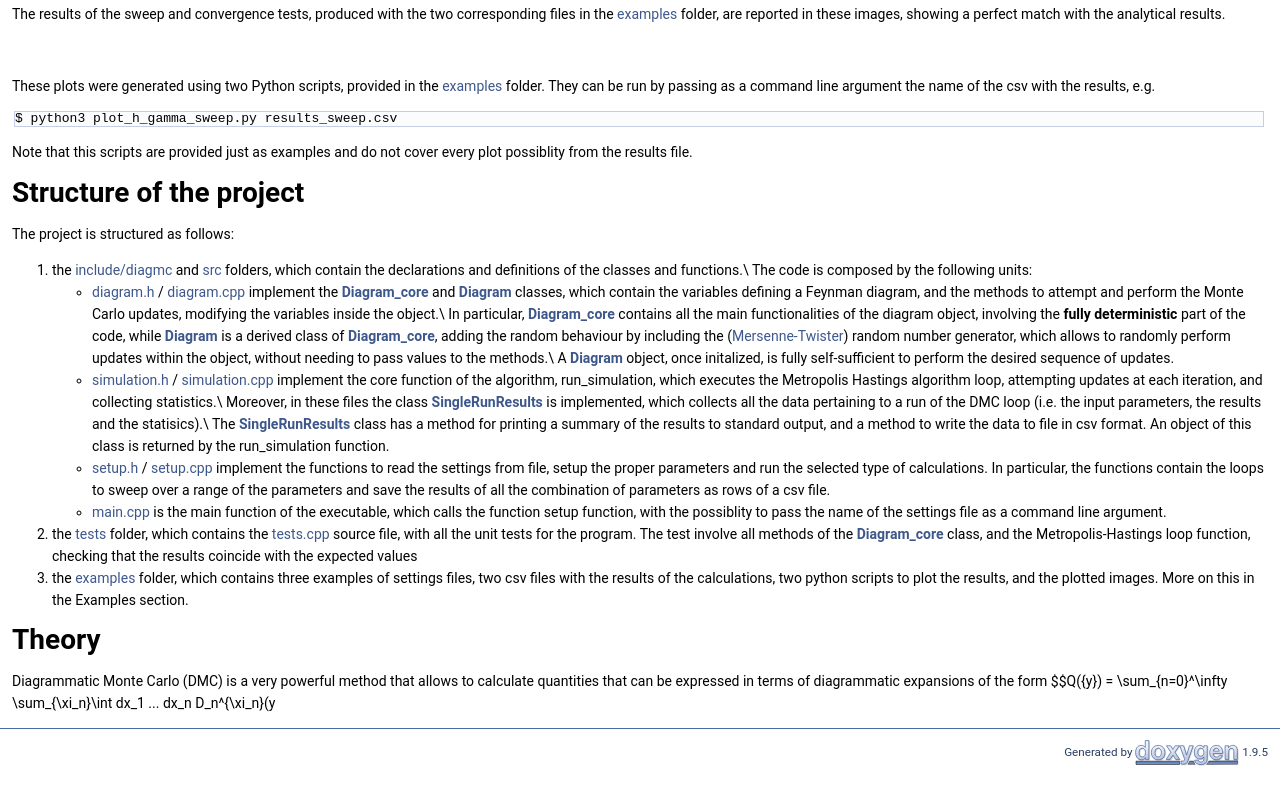
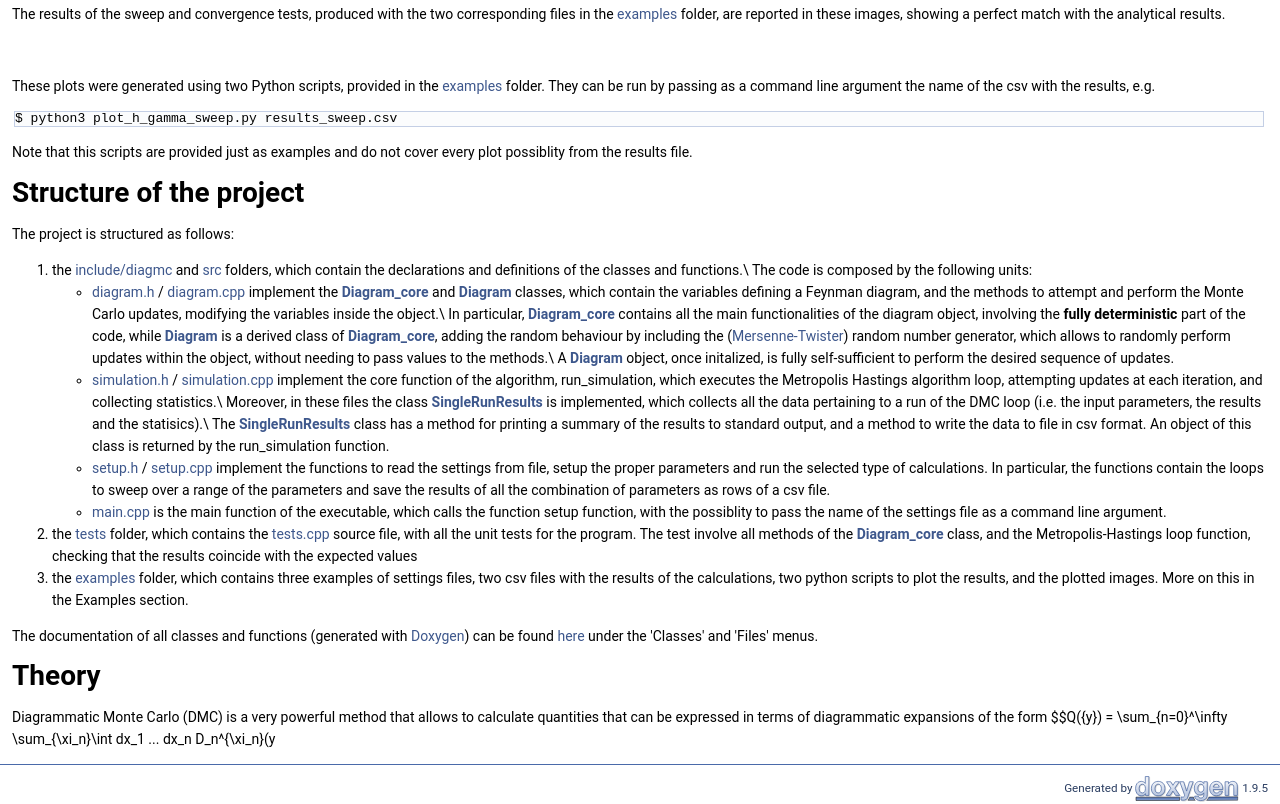
Before and after one commit to Enry99/DiagMC, a plain HTML site: page index.html in a window 1280 px wide. Shown: the part 2395-3199 px from the top of the page. Before the commit the page ends 3163 px from the top, so only its background shows below. Drawn offline with Linux system fonts and the light colour scheme.

Commit message:
deploy: 5bfc1f96cc5f51790505360e0549bd1d4116a4bb

```diff
--- a/index.html
+++ b/index.html
@@ -148,6 +148,7 @@ Structure of the project</h1>
 <li>the <a href="https://github.com/Enry99/DiagMC/blob/main/tests">tests</a> folder, which contains the <a href="https://github.com/Enry99/DiagMC/blob/main/test/tests.cpp">tests.cpp</a> source file, with all the unit tests for the program. The test involve all methods of the <a class="el" href="classDiagram__core.html" title="This class is the base class of Diagram, and should not be used directly, aside from testing function...">Diagram_core</a> class, and the Metropolis-Hastings loop function, checking that the results coincide with the expected values</li>
 <li>the <a href="https://github.com/Enry99/DiagMC/blob/main/examples">examples</a> folder, which contains three examples of settings files, two csv files with the results of the calculations, two python scripts to plot the results, and the plotted images. More on this in the Examples section.</li>
 </ol>
+<p >The documentation of all classes and functions (generated with <a href="https://www.doxygen.nl/">Doxygen</a>) can be found <a href="https://enry99.github.io/DiagMC/">here</a> under the 'Classes' and 'Files' menus.</p>
 <h1><a class="anchor" id="autotoc_md7"></a>
 Theory</h1>
 <p >Diagrammatic Monte Carlo (DMC) is a very powerful method that allows to calculate quantities that can be expressed in terms of diagrammatic expansions of the form $$Q({y}) = \sum_{n=0}^\infty \sum_{\xi_n}\int dx_1 ... dx_n D_n^{\xi_n}(y </p>
```
